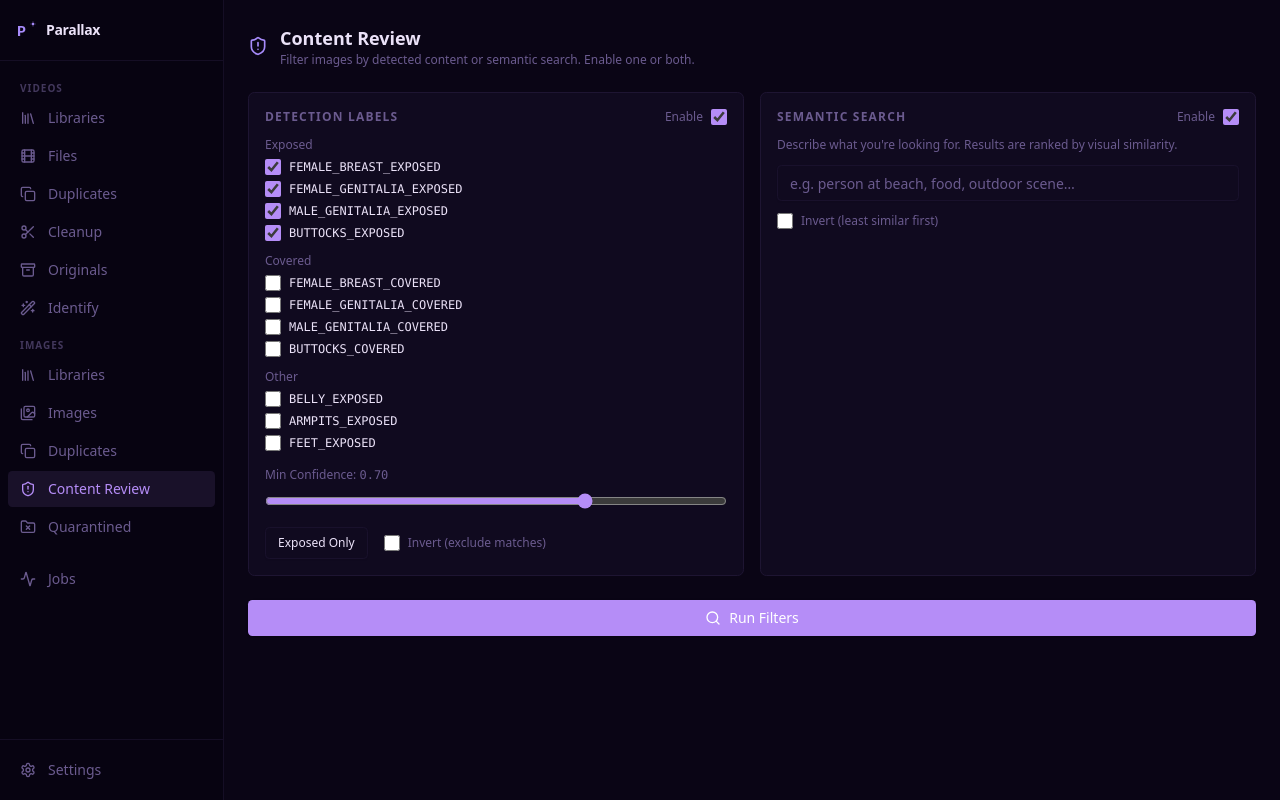
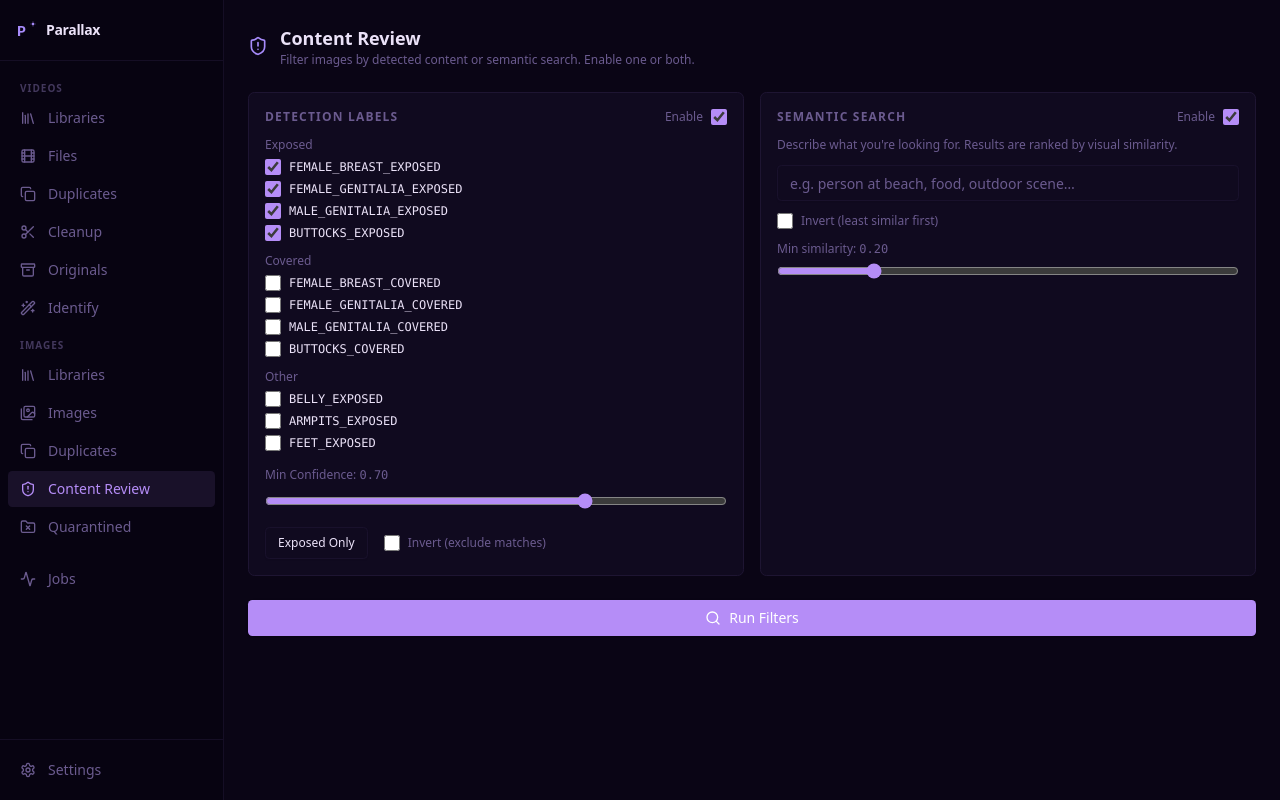
Before and after one commit to raslan/parallax, a React (Vite) app in the folder frontend/: page /content-review in a window 1280 px wide. Built offline with nearby package versions, Linux system fonts and the light colour scheme.

Commit message:
feat: min_score slider in ContentReview semantic search panel

```diff
--- a/frontend/src/pages/ContentReview.tsx
+++ b/frontend/src/pages/ContentReview.tsx
@@ -87,10 +87,11 @@ export function ContentReview() {
   const [searchQuery, setSearchQuery] = useState("");
   const [invertSearch, setInvertSearch] = useState(false);
 
+  const [minScore, setMinScore] = useState(0.2);
   const [combineMode, setCombineMode] = useState<CombineMode>("union");
 
   const [detectionResults, setDetectionResults] = useState<ImageFile[]>([]);
-  const [searchResults, setSearchResults] = useState<ImageFile[]>([]);
+  const [searchResults, setSearchResults] = useState<{ image: ImageFile; score: number }[]>([]);
   const [selectedIds, setSelectedIds] = useState(new Set<number>());
   const [loading, setLoading] = useState(false);
   const [quarantining, setQuarantining] = useState(false);
@@ -99,16 +100,20 @@ export function ContentReview() {
 
   const bothActive = detectionEnabled && checkedLabels.size > 0 && searchEnabled && searchQuery.trim().length > 0;
 
+  const filteredSearchImages = searchResults
+    .filter((r) => r.score >= minScore)
+    .map((r) => r.image);
+
   const allResults = (() => {
     if (!bothActive || combineMode === "union") {
       return [
         ...detectionResults,
-        ...searchResults.filter((sr) => !detectionResults.some((dr) => dr.id === sr.id)),
+        ...filteredSearchImages.filter((sr) => !detectionResults.some((dr) => dr.id === sr.id)),
       ];
     }
     // intersection: only images present in both
     const detectionIds = new Set(detectionResults.map((r) => r.id));
-    return searchResults.filter((sr) => detectionIds.has(sr.id));
+    return filteredSearchImages.filter((sr) => detectionIds.has(sr.id));
   })();
 
   const toggleLabel = (label: string) =>
@@ -140,7 +145,7 @@ export function ContentReview() {
       if (searchEnabled && searchQuery.trim()) {
         promises.push(
           imageApi.searchImages(searchQuery.trim(), { limit: 200, exclude: invertSearch })
-            .then((results) => setSearchResults(results.map((r) => r.image)))
+            .then(setSearchResults)
         );
       }
 
@@ -293,6 +298,21 @@ export function ContentReview() {
             />
             <span className="text-xs text-muted-foreground">Invert (least similar first)</span>
           </label>
+          <div className={`mt-3 ${!searchEnabled ? "pointer-events-none opacity-50" : ""}`}>
+            <p className="mb-1 text-xs text-muted-foreground">
+              Min similarity: <span className="font-mono">{minScore.toFixed(2)}</span>
+            </p>
+            <input
+              type="range"
+              min={0}
+              max={1}
+              step={0.05}
+              value={minScore}
+              onChange={(e) => setMinScore(Number(e.target.value))}
+              disabled={!searchEnabled}
+              className="w-full accent-primary"
+            />
+          </div>
         </div>
       </div>
 
```
